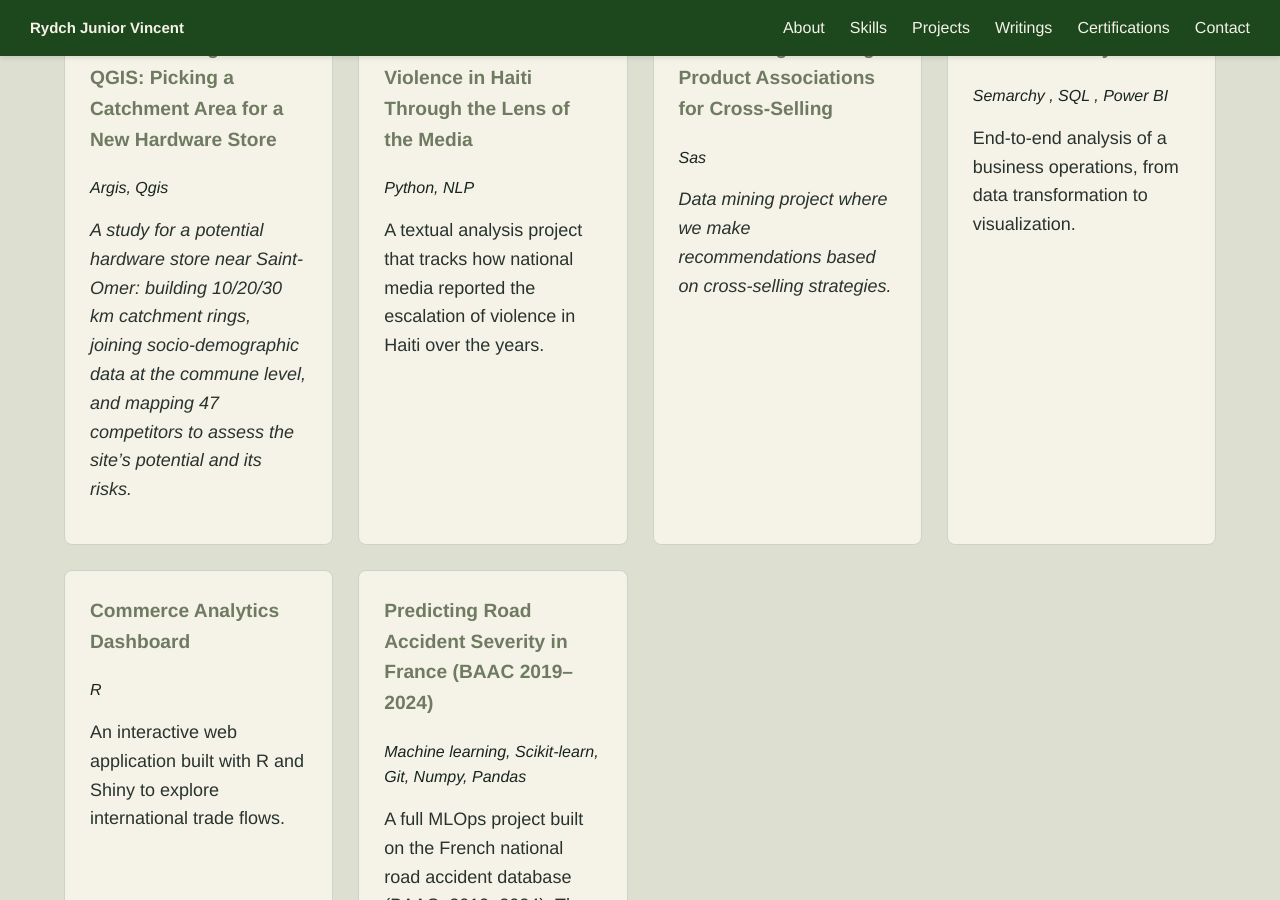
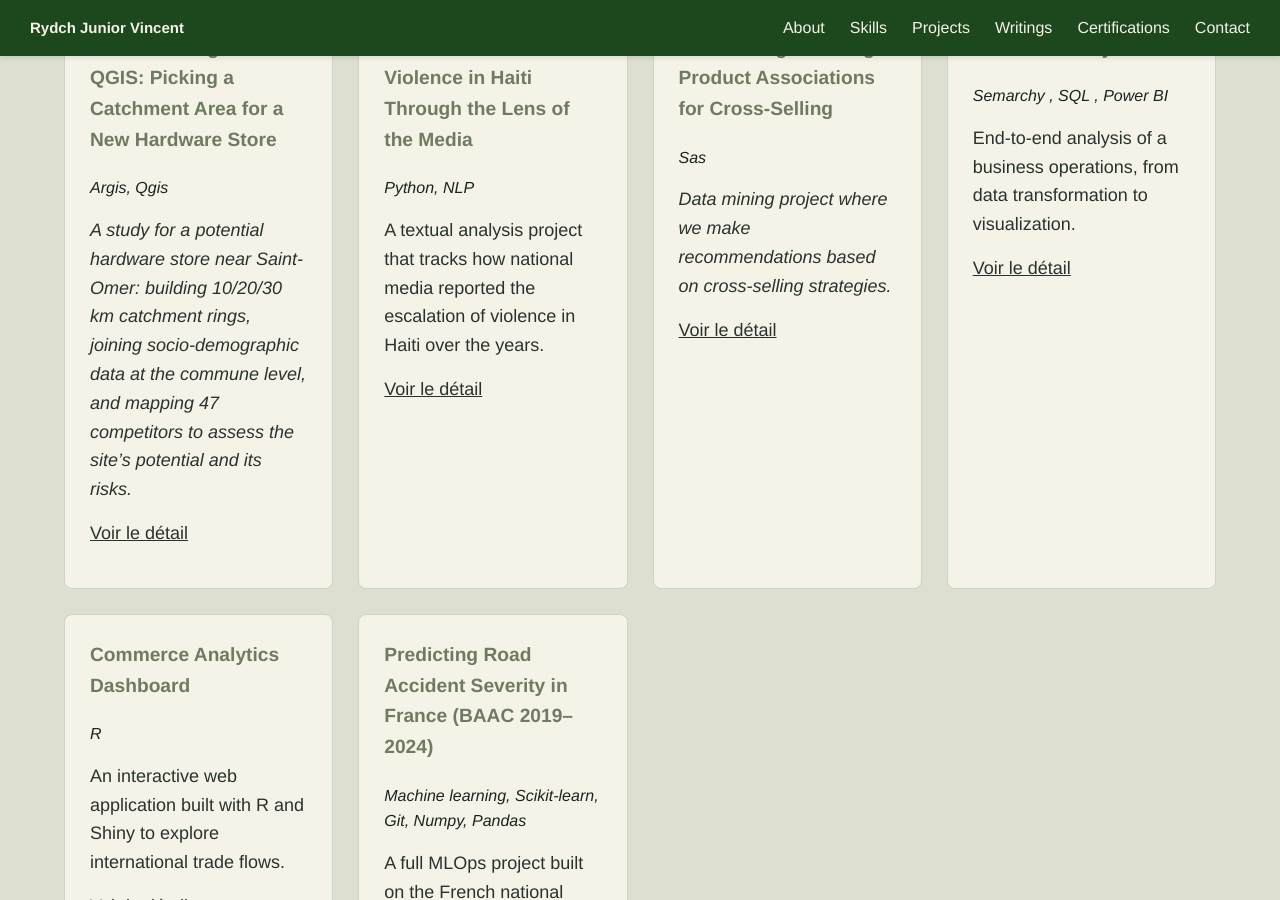
Before and after one commit to Casa032/portfolio, a Jekyll site: the page built from index.markdown, in a window 1280 px wide and 900 px high, scrolled down 1601 px. Built offline with Jekyll 4.4.1, drawn with Linux system fonts in a browser that asks for light colours; some of the changed text lies outside the part shown.

Commit message:
Add a paragraph to redirect the user

```diff
--- a/_includes/projects.html
+++ b/_includes/projects.html
@@ -7,6 +7,7 @@
             <h3>{{ project.title }}</h3>
             <p class="project-tech">{{ project.tech }}</p>
             <p>{{ project.excerpt }}</p>
+            <p class="btn_proj"> Voir le détail</p>
         </a>
         {% endfor %}
     </div>
--- a/style.css
+++ b/style.css
@@ -289,6 +289,18 @@ a {
 }
 
 .project h3 {
+    color: var(--titre3);
+}
+
+.btn_proj{
+    position:relative;
+    padding-bottom : 0px;
+    color: var(--text);
+    text-decoration: underline;
+
+}
+
+.btn_proj:hover{
     color: var(--titre3);
 }
 /* ======================== Writing section =================== */
```
